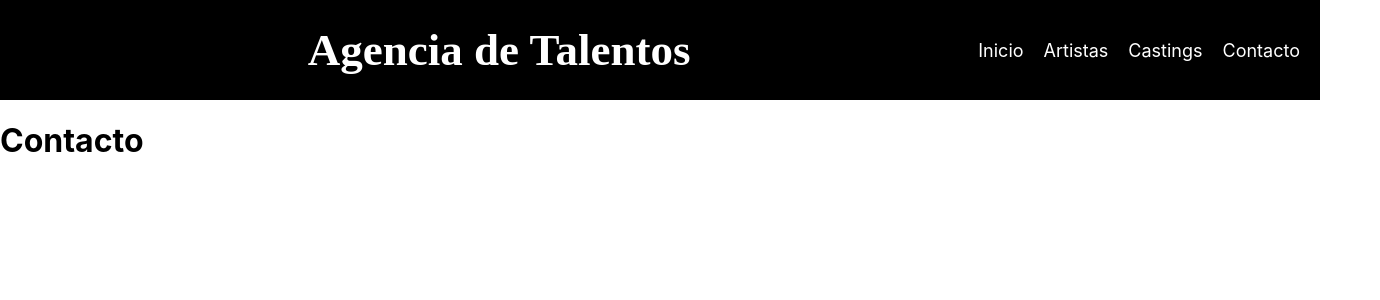
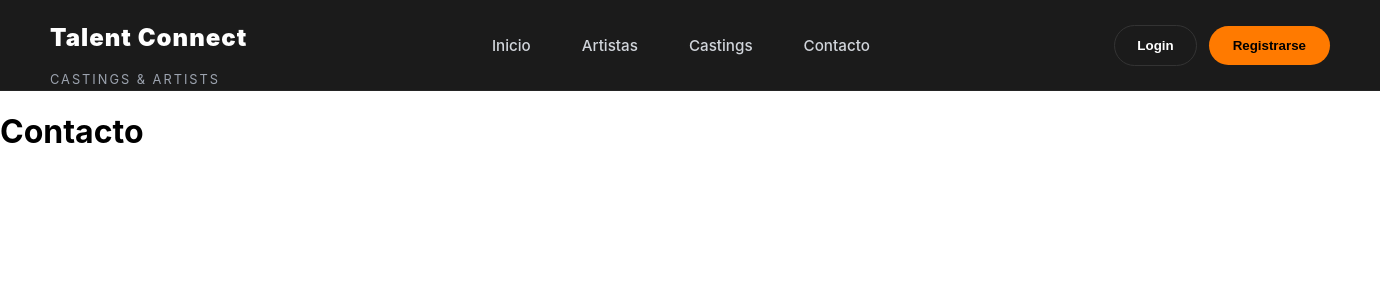
Before and after one commit to Victor261995/plataforma-Talentos, a React (Create React App) app: page /contacto in a window 1280 px wide. Shown: the top 300 px of the page, 1380 px wide, since content can reach past the window. Built offline with nearby package versions, Linux system fonts and the light colour scheme.

Commit message:
Home Preliminar y navbar

```diff
--- a/src/Components/Navbar/Navbar.jsx
+++ b/src/Components/Navbar/Navbar.jsx
@@ -1,33 +1,46 @@
-import React from 'react';
-import { Link } from 'react-router-dom';
-import { NavbarStyled, logoStyles } from './NavbarStyles';
-//import Logo from '../assets/logo.png';
+// Navbar.jsx
+import React from "react";
+import { Link } from "react-router-dom";
+
+import {
+  NavbarStyled,
+  Left,
+  LogoCircle,
+  Title,
+  NavLinks,
+  Buttons,
+  LoginButton,
+  RegisterButton,
+  MobileButton,
+} from "./NavbarStyles";
 
 const Navbar = () => {
   return (
     <NavbarStyled>
-      <div className="Logo">
-       {/* <Link to="/">
-          <img src={Logo} alt="Agencia de baile" style={logoStyles} />
-        </Link>*/}
-      </div>
+      <Left>
+        {/*<LogoCircle>T</LogoCircle>*/}
 
-      <div className="Title">
-        <h1>Agencia de Talentos</h1>
-      </div>
+        <Title>
+          <h1>Talent Connect</h1>
+          <span>CASTINGS & ARTISTS</span>
+        </Title>
+      </Left>
 
-
-      <div className="NavLinks">
+      <NavLinks>
         <Link to="/">Inicio</Link>
         <Link to="/artistas">Artistas</Link>
         <Link to="/castings">Castings</Link>
         <Link to="/contacto">Contacto</Link>
-      </div>
+      </NavLinks>
+
+      <Buttons>
+        <LoginButton>Login</LoginButton>
+
+        <RegisterButton>Registrarse</RegisterButton>
+      </Buttons>
+
+      <MobileButton>☰</MobileButton>
     </NavbarStyled>
-
-
-
-
   );
 };
 
--- a/src/Components/Navbar/NavbarStyles.js
+++ b/src/Components/Navbar/NavbarStyles.js
@@ -1,43 +1,175 @@
-import styled from 'styled-components';
+import styled from "styled-components";
 
 export const NavbarStyled = styled.nav`
-  background-color: black;
-  color: white;
   width: 100%;
+  height: 90px;
+  padding: 0 50px;
+
+  background: rgba(15, 15, 15, 0.95);
+  backdrop-filter: blur(10px);
+
   display: flex;
   align-items: center;
   justify-content: space-between;
-  height: 100px;
-  padding: 0 20px;
 
-  & .NavLinks {
-    display: flex;
-    gap: 20px;
+  border-bottom: 1px solid #242424;
+
+  position: sticky;
+  top: 0;
+  z-index: 1000;
+
+  @media (max-width: 900px) {
+    padding: 0 20px;
+    height: 80px;
+  }
+`;
+
+export const Left = styled.div`
+  display: flex;
+  align-items: center;
+  gap: 15px;
+`;
+
+export const LogoCircle = styled.div`
+  width: 55px;
+  height: 55px;
+  border-radius: 50%;
+
+  background: linear-gradient(135deg, #ff7a00, #ff9500);
+
+  display: flex;
+  align-items: center;
+  justify-content: center;
+
+  font-size: 20px;
+  font-weight: 900;
+  color: black;
+
+  box-shadow: 0 0 25px rgba(255, 122, 0, 0.35);
+`;
+
+export const Title = styled.div`
+  display: flex;
+  flex-direction: column;
+
+  h1 {
+    font-size: 1.5rem;
+    font-weight: 900;
+    letter-spacing: 1px;
+    color: white;
   }
 
-  & .NavLinks a {
-    color: white;
-    text-decoration: none;
-    font-size: 18px;
-    transition: 0.3s;
+  span {
+    font-size: 0.8rem;
+    color: #9ca3af;
+    letter-spacing: 2px;
   }
 
-  & .NavLinks a:hover {
-    color: gray;
-  }
+  @media (max-width: 900px) {
+    h1 {
+      font-size: 1rem;
+    }
 
-  & .Title {
-    font-family: 'Pacifico', cursive;
-    font-size: 30px;
-
-    @media (max-width: 900px) {
-      font-size: 15px;
+    span {
+      font-size: 0.65rem;
     }
   }
 `;
 
-export const logoStyles = {
-  width: '100px',
-  height: '100px',
-  borderRadius: '50%',
-};
+export const NavLinks = styled.div`
+  display: flex;
+  align-items: center;
+  gap: 15px;
+
+  a {
+    color: #d1d5db;
+    text-decoration: none;
+    font-size: 0.95rem;
+    font-weight: 500;
+
+    padding: 10px 18px;
+    border-radius: 999px;
+
+    transition: 0.3s ease;
+  }
+
+  a:hover {
+    background: #1f1f1f;
+    color: white;
+  }
+
+  @media (max-width: 900px) {
+    display: none;
+  }
+`;
+
+export const Buttons = styled.div`
+  display: flex;
+  align-items: center;
+  gap: 12px;
+
+  @media (max-width: 900px) {
+    display: none;
+  }
+`;
+
+export const LoginButton = styled.button`
+  background: transparent;
+  border: 1px solid #333;
+  color: white;
+
+  padding: 12px 22px;
+  border-radius: 999px;
+
+  font-weight: 600;
+  cursor: pointer;
+
+  transition: 0.3s;
+
+  &:hover {
+    background: white;
+    color: black;
+  }
+`;
+
+export const RegisterButton = styled.button`
+  background: #ff7a00;
+  border: none;
+  color: black;
+
+  padding: 12px 24px;
+  border-radius: 999px;
+
+  font-weight: 700;
+  cursor: pointer;
+
+  transition: 0.3s;
+
+  &:hover {
+    background: #ff9500;
+    transform: translateY(-2px);
+  }
+`;
+
+export const MobileButton = styled.button`
+  display: none;
+
+  @media (max-width: 900px) {
+    display: flex;
+
+    background: #1f1f1f;
+    border: 1px solid #333;
+    color: white;
+
+    width: 45px;
+    height: 45px;
+
+    border-radius: 12px;
+
+    align-items: center;
+    justify-content: center;
+
+    font-size: 1.2rem;
+    cursor: pointer;
+  }
+`;
--- a/src/pages/Home/Home.jsx
+++ b/src/pages/Home/Home.jsx
@@ -1,5 +1,150 @@
+import {
+  Container,
+  Hero,
+  Left,
+  Right,
+  Title,
+  Description,
+  ButtonGroup,
+  PrimaryButton,
+  SecondaryButton,
+  HeroImage,
+  BlurCircle,
+  FloatingCard,
+  JoinCircle,
+  Features,
+  FeatureCard,
+  Dot,
+  AboutSection,
+  AboutText,
+  AboutImages,
+  ImageCard,
+} from "./HomeStyles";
+
 const Home = () => {
-  return <h1>Home</h1>;
+  return (
+    <Container>
+      {/* HERO */}
+      <Hero>
+        <Left>
+          <p>
+            Conectamos productores, agencias y talentos en un solo lugar
+            mediante castings digitales y perfiles profesionales.
+          </p>
+
+          <Title>
+            TALENT
+            <br />
+            CONNECT
+          </Title>
+
+          <Description>
+            Publicá castings, descubrí artistas y encontrá oportunidades
+            reales. Nuestra plataforma une productores con actores, modelos,
+            bailarines, músicos y creadores.
+          </Description>
+
+          <ButtonGroup>
+            <PrimaryButton>Registrarse</PrimaryButton>
+            <SecondaryButton>Iniciar Sesión</SecondaryButton>
+          </ButtonGroup>
+        </Left>
+
+        <Right>
+          <BlurCircle />
+
+          <HeroImage
+            //src="https://images.unsplash.com/photo-1500648767791-00dcc994a43e?q=80&w=1200&auto=format&fit=crop"
+            alt=""
+          />
+
+          <FloatingCard>
+            <p>Castings activos</p>
+            <h3>+120</h3>
+          </FloatingCard>
+
+          <JoinCircle>JOIN NOW</JoinCircle>
+        </Right>
+      </Hero>
+
+      {/* FEATURES */}
+      <Features>
+        <FeatureCard>
+          <Dot />
+
+          <h3>Publicá Castings</h3>
+
+          <p>
+            Los productores pueden crear convocatorias y encontrar perfiles
+            ideales rápidamente.
+          </p>
+        </FeatureCard>
+
+        <FeatureCard rotate>
+          <Dot />
+
+          <h3>Mostrá tu Perfil</h3>
+
+          <p>
+            Los artistas pueden subir experiencia, fotos, videos y habilidades
+            para aumentar su visibilidad.
+          </p>
+        </FeatureCard>
+
+        <FeatureCard>
+          <Dot />
+
+          <h3>Conexiones Reales</h3>
+
+          <p>
+            Facilitamos el contacto entre productores y talentos de manera
+            directa y profesional.
+          </p>
+        </FeatureCard>
+      </Features>
+
+      {/* ABOUT */}
+      <AboutSection>
+        <AboutText>
+          <h2>
+            ¿POR QUÉ
+            <br />
+            ELEGIRNOS?
+          </h2>
+
+          <p>
+            Centralizamos oportunidades artísticas en una sola plataforma.
+            Nuestro objetivo es simplificar el proceso de búsqueda de talentos y
+            generar más oportunidades para artistas emergentes y profesionales.
+          </p>
+        </AboutText>
+
+        <AboutImages>
+         {/* <ImageCard
+            src="https://images.unsplash.com/photo-1494790108377-be9c29b29330?q=80&w=1200&auto=format&fit=crop"
+            alt=""
+          />
+
+          <ImageCard
+            className="down"
+            src="https://images.unsplash.com/photo-1506794778202-cad84cf45f1d?q=80&w=1200&auto=format&fit=crop"
+            alt=""
+          />
+
+          <ImageCard
+            className="up"
+            src="https://images.unsplash.com/photo-1488426862026-3ee34a7d66df?q=80&w=1200&auto=format&fit=crop"
+            alt=""
+          />
+
+          <ImageCard
+            src="https://images.unsplash.com/photo-1517841905240-472988babdf9?q=80&w=1200&auto=format&fit=crop"
+            alt=""
+          />*/}
+        </AboutImages>
+      </AboutSection>
+    </Container>
+  );
 };
 
 export default Home;
--- /dev/null
+++ b/src/pages/Home/HomeStyles.js
@@ -0,0 +1,249 @@
+import styled, { css } from "styled-components";
+
+export const Container = styled.div`
+  min-height: 100vh;
+  background: #111111;
+  color: white;
+  overflow: hidden;
+`;
+
+export const Hero = styled.section`
+  padding: 4rem 5rem;
+  display: flex;
+  align-items: center;
+  gap: 4rem;
+
+  @media (max-width: 900px) {
+    flex-direction: column;
+    padding: 3rem 2rem;
+  }
+`;
+
+export const Left = styled.div`
+  flex: 1;
+  z-index: 2;
+
+  p:first-child {
+    color: #9ca3af;
+    max-width: 400px;
+    line-height: 1.7;
+    margin-bottom: 2rem;
+  }
+`;
+
+export const Title = styled.h1`
+  font-size: 7rem;
+  line-height: 0.9;
+  font-weight: 900;
+  margin-bottom: 2rem;
+
+  @media (max-width: 900px) {
+    font-size: 4rem;
+  }
+`;
+
+export const Description = styled.p`
+  color: #d1d5db;
+  font-size: 1.1rem;
+  line-height: 1.8;
+  max-width: 550px;
+  margin-bottom: 2rem;
+`;
+
+export const ButtonGroup = styled.div`
+  display: flex;
+  gap: 1rem;
+  flex-wrap: wrap;
+`;
+
+const buttonStyles = css`
+  padding: 1rem 2rem;
+  border-radius: 999px;
+  font-weight: 700;
+  cursor: pointer;
+  transition: 0.3s;
+  border: none;
+`;
+
+export const PrimaryButton = styled.button`
+  ${buttonStyles}
+  background: #ff7a00;
+  color: black;
+
+  &:hover {
+    background: #ff9500;
+  }
+`;
+
+export const SecondaryButton = styled.button`
+  ${buttonStyles}
+  background: transparent;
+  border: 1px solid #555;
+  color: white;
+
+  &:hover {
+    background: white;
+    color: black;
+  }
+`;
+
+export const Right = styled.div`
+  flex: 1;
+  position: relative;
+  display: flex;
+  justify-content: center;
+`;
+
+export const BlurCircle = styled.div`
+  position: absolute;
+  width: 400px;
+  height: 400px;
+  background: #ff7a00;
+  border-radius: 50%;
+  filter: blur(120px);
+  opacity: 0.2;
+`;
+
+export const HeroImage = styled.img`
+  width: 100%;
+  max-width: 500px;
+  height: 600px;
+  object-fit: cover;
+  border-radius: 30px;
+  position: relative;
+  z-index: 2;
+`;
+
+export const FloatingCard = styled.div`
+  position: absolute;
+  top: -20px;
+  left: -20px;
+  background: #1a1a1a;
+  padding: 1.5rem;
+  border-radius: 20px;
+  border: 1px solid #333;
+  z-index: 3;
+
+  p {
+    color: #9ca3af;
+    margin-bottom: 0.5rem;
+  }
+
+  h3 {
+    font-size: 2rem;
+  }
+`;
+
+export const JoinCircle = styled.div`
+  position: absolute;
+  bottom: 40px;
+  right: -20px;
+  width: 140px;
+  height: 140px;
+  background: #ff7a00;
+  color: black;
+  border-radius: 50%;
+  display: flex;
+  align-items: center;
+  justify-content: center;
+  font-weight: 900;
+  z-index: 3;
+`;
+
+export const Features = styled.section`
+  padding: 2rem 5rem 6rem;
+  display: grid;
+  grid-template-columns: repeat(3, 1fr);
+  gap: 1.5rem;
+
+  @media (max-width: 900px) {
+    grid-template-columns: 1fr;
+    padding: 2rem;
+  }
+`;
+
+export const FeatureCard = styled.div`
+  background: #181818;
+  border: 1px solid #2b2b2b;
+  border-radius: 30px;
+  padding: 2rem;
+  transition: 0.3s;
+
+  ${(props) =>
+    props.rotate &&
+    css`
+      transform: rotate(-3deg);
+    `}
+
+  &:hover {
+    border-color: #ff7a00;
+    transform: rotate(0deg) translateY(-5px);
+  }
+
+  h3 {
+    font-size: 2rem;
+    margin-bottom: 1rem;
+  }
+
+  p {
+    color: #9ca3af;
+    line-height: 1.7;
+  }
+`;
+
+export const Dot = styled.div`
+  width: 12px;
+  height: 12px;
+  background: #ff7a00;
+  border-radius: 50%;
+  margin-bottom: 1.5rem;
+`;
+
+export const AboutSection = styled.section`
+  padding: 2rem 5rem 6rem;
+  display: grid;
+  grid-template-columns: 1fr 1fr;
+  gap: 4rem;
+  align-items: center;
+
+  @media (max-width: 900px) {
+    grid-template-columns: 1fr;
+    padding: 2rem;
+  }
+`;
+
+export const AboutText = styled.div`
+  h2 {
+    font-size: 5rem;
+    line-height: 0.95;
+    margin-bottom: 2rem;
+  }
+
+  p {
+    color: #9ca3af;
+    line-height: 1.8;
+    font-size: 1.1rem;
+    max-width: 500px;
+  }
+`;
+
+export const AboutImages = styled.div`
+  display: grid;
+  grid-template-columns: repeat(2, 1fr);
+  gap: 1rem;
+
+  .down {
+    margin-top: 3rem;
+  }
+
+  .up {
+    margin-top: -3rem;
+  }
+`;
+
+export const ImageCard = styled.img`
+  width: 100%;
+  height: 260px;
+  object-fit: cover;
+  border-radius: 30px;
+`;
```
